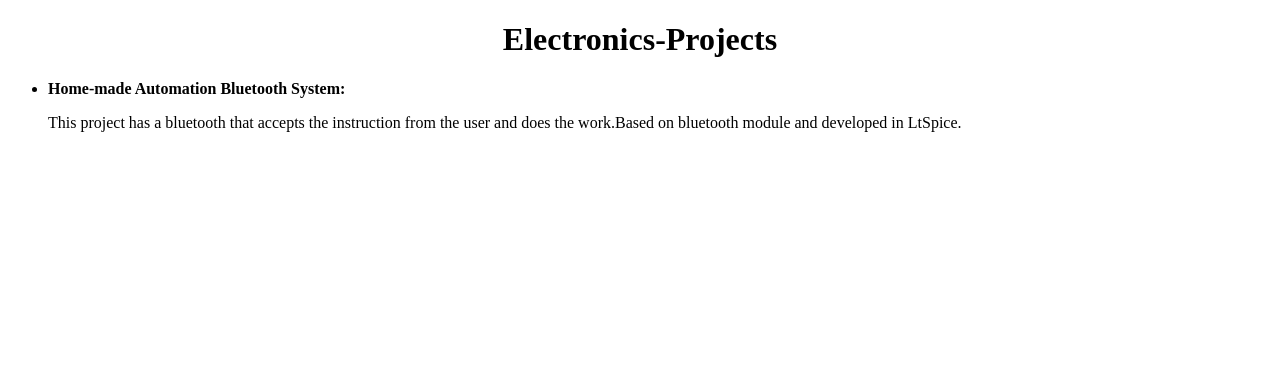
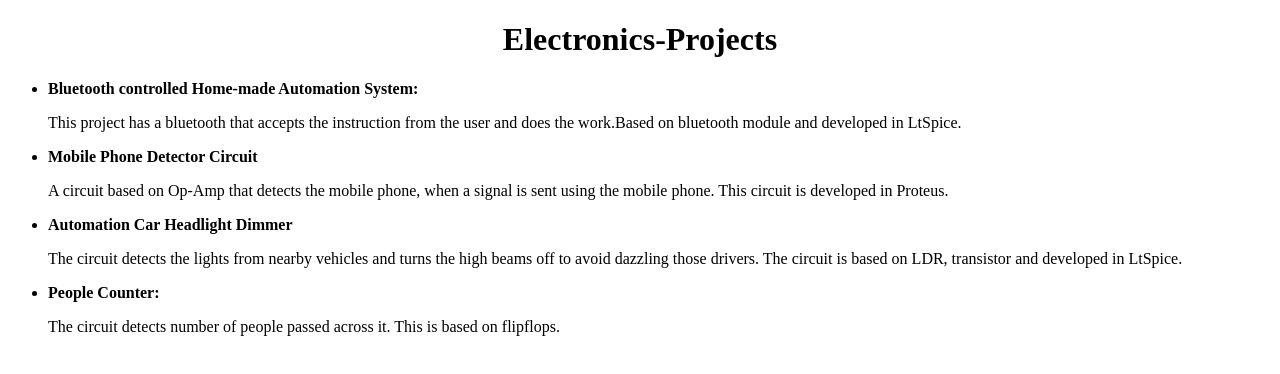
Before and after one commit to PM-Balaji/html-portfolio, a plain HTML site: page Ece-pro.html in a window 1280 px wide. Drawn offline with Linux system fonts and the light colour scheme.

Commit message:
Update Ece-pro.html

```diff
--- a/Ece-pro.html
+++ b/Ece-pro.html
@@ -9,8 +9,24 @@
     <h1><center>Electronics-Projects</center></h1>
     <ul>
         <li>
-            <b>Home-made Automation Bluetooth System:</b>
+            <b>Bluetooth controlled Home-made Automation System:</b>
             <p>This project has a bluetooth that accepts the instruction from the user and does the work.Based on bluetooth module and developed in LtSpice.</p>
+        </li>
+        <li>
+            <b>Mobile Phone Detector Circuit</b>
+            <p>A circuit based on Op-Amp that detects the mobile phone,
+                when a signal is sent using the mobile phone. This circuit is
+                developed in Proteus. </p>
+        </li>
+        <li>
+            <b>Automation Car Headlight Dimmer</b>
+            <p>The circuit detects the lights from nearby vehicles and turns
+                the high beams off to avoid dazzling those drivers. The circuit is
+                based on LDR, transistor and developed in LtSpice.</p>
+        </li>
+        <li>
+            <b>People Counter:</b>
+            <p>The circuit detects number of people passed across it. This is based on flipflops.</p>
         </li>
     </ul>
 </body>
```
